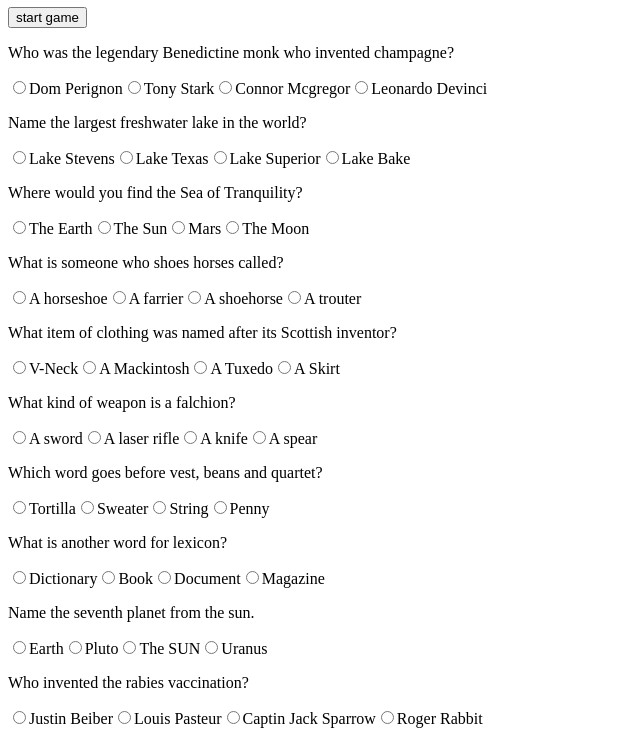
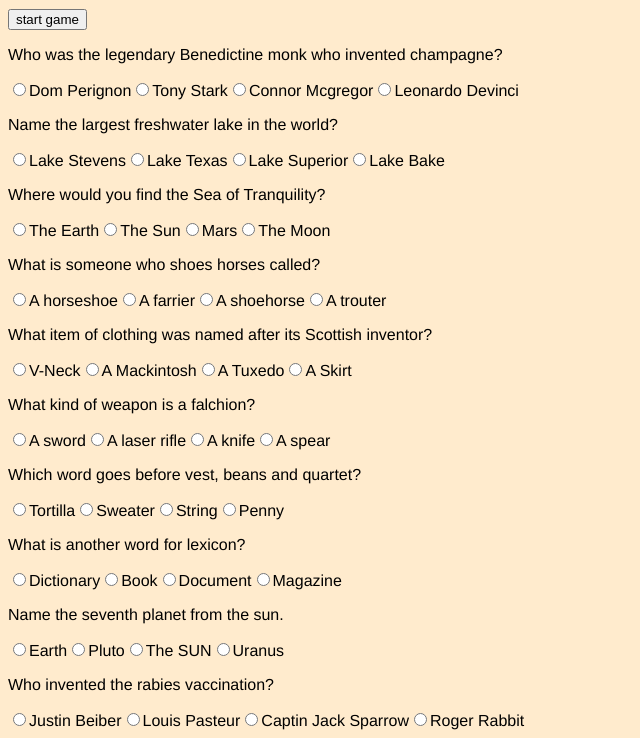
Before and after one commit to HunterJennings/TriviaGame, a plain HTML site: page index.html in a window 1280 px wide. Shown: the part 73-811 px from the top of the page, without its empty margins (0-640 px from the left). Drawn offline with nearby package versions, Linux system fonts and the light colour scheme.

Commit message:
game is runnings and some css has been added

```diff
--- a/assets/css/stlye.css
+++ b/assets/css/stlye.css
@@ -0,0 +1,10 @@
+#body {
+    background-color: blanchedalmond;
+    align-self: auto;
+}
+#countDown {
+    font-size: 28px;
+}
+#triviaList {
+    font-family: 'Franklin Gothic Medium', 'Arial Narrow', Arial, sans-serif;
+}
--- a/index.html
+++ b/index.html
@@ -8,9 +8,11 @@
     <title>Trivia Game</title>
 </head>
 
-<body>
+<body id="body">
     <h1>Totally Trivial Trivia!</h1>
-    <h2 id="countDown "></h2>
+    <div>
+    <h2 id="countDown"></h2>
+    </div>
     <button onclick="startGame()">start game</button>
     <div id="triviaList">
 
```
Also changed, not shown: 1 other file.
